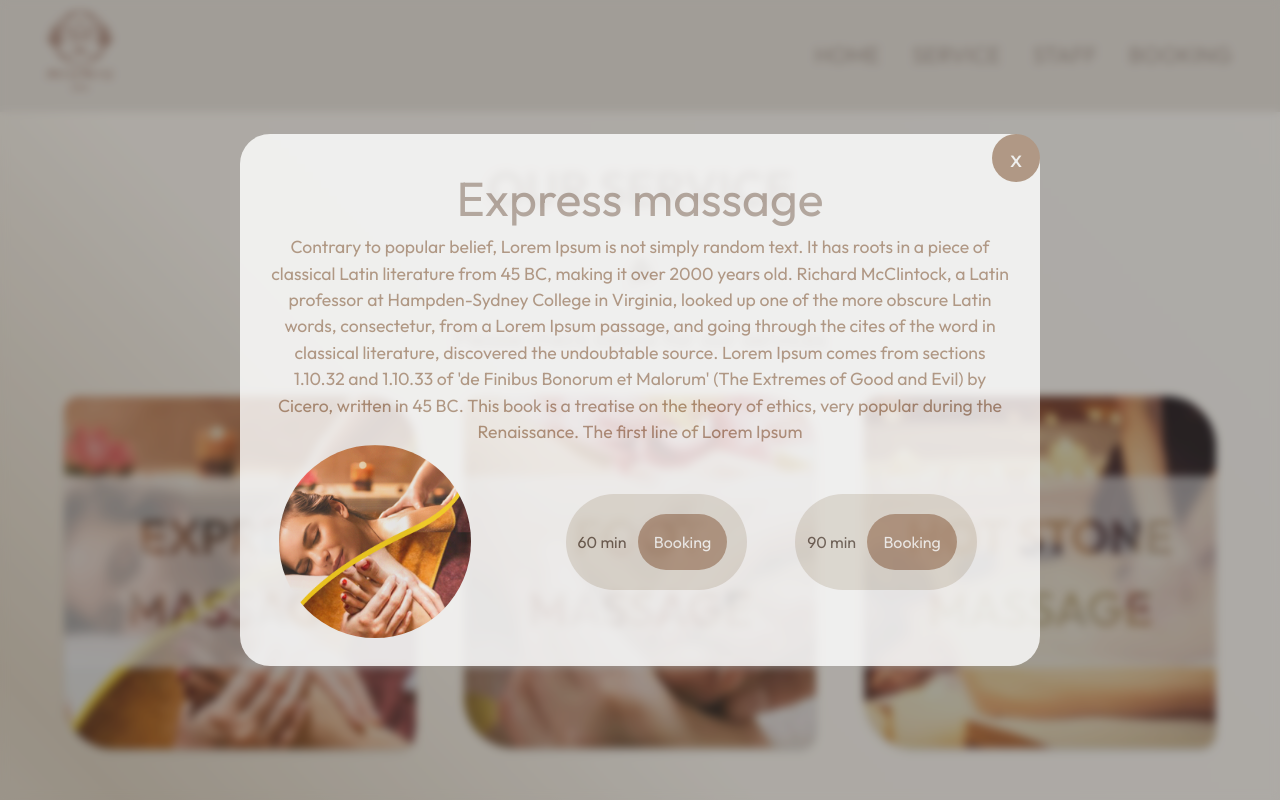
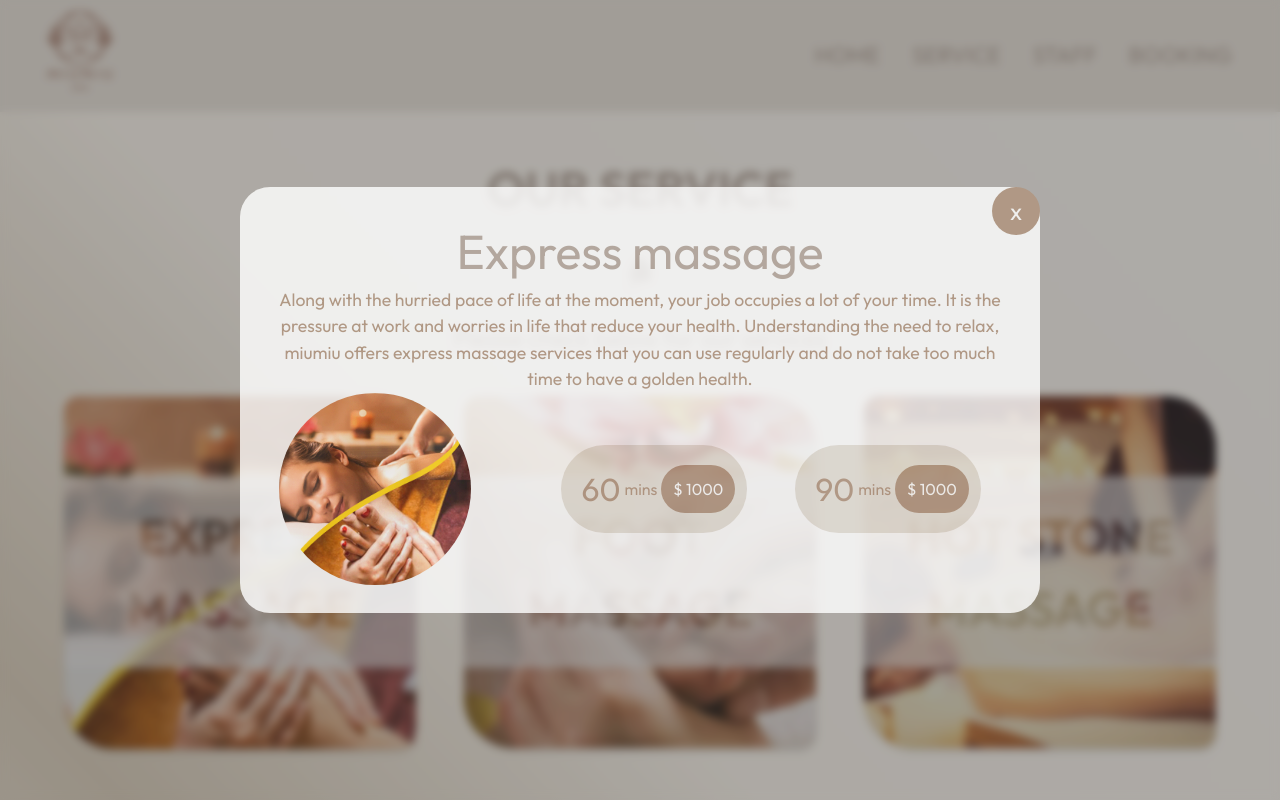
Before and after one commit to HWenSu/booking-system, a React (Vite) app: page /miumiu-spa/services in a window 1280 px wide. Both pictures are taken after a click on the button "EXPRESS MASSAGE". Shown: the top 800 px of the page. Built offline with nearby package versions, Linux system fonts and the light colour scheme.

Commit message:
0817 Update

```diff
--- a/src/components/ServiceModal.jsx
+++ b/src/components/ServiceModal.jsx
@@ -1,27 +1,30 @@
-
-
-const ServiceModal = ({ isOpen, onClose, title, info, imgURL, duration }) => {
+// duration上限為4個
+const ServiceModal = ({ isOpen, onClose, title, description, imgURL, duration, price }) => {
   if (!isOpen) return null;
-
+  // 檢查duration數量(透過env檔拿變數看是否在開發期 再檢查duration數量)
   return (
     <div className="  fixed inset-0 bg-black bg-opacity-30 flex justify-center items-center backdrop-blur-sm z-40">
       <div className="relative bg-white w-[50rem] p-7 rounded-[30px] z-50 animate-fade-in-up opacity-80">
         <h2 className="text-[3rem] text-tertiary">{title}</h2>
-        <p className="text-secondary text-[1.1rem]">{info}</p>
+        <p className="text-secondary text-[1.1rem]">{description}</p>
         <div className="flex items-center justify-around">
           <img
             src={imgURL}
             alt="{title}"
             className="w-[12rem] rounded-full mr-[3rem]"
           />
-          <ul className="flex text-highLight ">
+
+          <ul className="grid grid-cols-2 gap-2 text-secondary">
+
             {duration &&
               duration.map((min) => (
-                <li key={min} className="p-3 bg-primary rounded-full m-6">
-                  {min}{" "}
-                  <button className=" text-white bg-secondary rounded-full p-4  m-2 hover:bounce2">
-                    {" "}
-                    Booking
+                <li key={min} className="flex p-3 bg-primary rounded-full m-5 justify-between items-center">
+                  <div className="flex items-center m-1">
+                  <p className="text-[2rem] m-1">{min}</p>
+                  <p>mins</p>
+                  </div>
+                  <button className="text-white bg-secondary rounded-full p-3 hover:bounce2">
+                   $ {price}
                   </button>
                 </li>
               ))}
--- a/src/pages/Service.jsx
+++ b/src/pages/Service.jsx
@@ -19,18 +19,18 @@ const Service = () => {
   const closeModal = () => setModalOpenIndex(null);
 
   const services = [
-    { item: "Express massage", url: express },
-    { item: "Foot massage", url: foot },
-    { item: "Hot stone massage", url: hotStone },
-    { item: "Ginger oil massage", url: ginger },
-    { item: "Thai massage", url: thai },
-    { item: "Shiatsu massage", url: shiatsu },
+    { item: "Express massage", url: express, price: 1000, duration: [60, 90], description: "Along with the hurried pace of life at the moment, your job occupies a lot of your time. It is the pressure at work and worries in life that reduce your health. Understanding the need to relax, miumiu offers express massage services that you can use regularly and do not take too much time to have a golden health." },
+    { item: "Foot massage", url: foot,  price: 1500, duration: [60, 90], description: "Along with the hurried pace of life at the moment, your job occupies a lot of your time. It is the pressure at work and worries in life that reduce your health. Understanding the need to relax, miumiu offers express massage services that you can use regularly and do not take too much time to have a golden health." },
+    { item: "Hot stone massage", url: hotStone,  price: 1800, duration: [60, 90, 100], description: "Along with the hurried pace of life at the moment, your job occupies a lot of your time. It is the pressure at work and worries in life that reduce your health. Understanding the need to relax, miumiu offers express massage services that you can use regularly and do not take too much time to have a golden health." },
+    { item: "Ginger oil massage", url: ginger,  price: 1300, duration: [60, 90, 100, 200], description: "Along with the hurried pace of life at the moment, your job occupies a lot of your time. It is the pressure at work and worries in life that reduce your health. Understanding the need to relax, miumiu offers express massage services that you can use regularly and do not take too much time to have a golden health." },
+    { item: "Thai massage", url: thai,  price: 1900, duration: [60, 90], description: "Along with the hurried pace of life at the moment, your job occupies a lot of your time. It is the pressure at work and worries in life that reduce your health. Understanding the need to relax, miumiu offers express massage services that you can use regularly and do not take too much time to have a golden health." },
+    { item: "Shiatsu massage", url: shiatsu,  price: 2000, duration: [60], description: "Along with the hurried pace of life at the moment, your job occupies a lot of your time. It is the pressure at work and worries in life that reduce your health. Understanding the need to relax, miumiu offers express massage services that you can use regularly and do not take too much time to have a golden health." },
   ];
 
   return (
     <div className="my-8">
       <div className="my-10">
-        <h2 className="text-tertiary font-semibold text-[3rem]">OUR SERVICE</h2>
+        <h2 className="text-tertiary font-semibold text-[3rem] animate-fade-in-title">OUR SERVICE</h2>
         <FontAwesomeIcon
           icon={faPagelines}
           style={{ color: "#b4a69c" }}
@@ -41,7 +41,7 @@ const Service = () => {
           Please check below for our services
         </p>
       </div>
-      <ul className="grid xl:grid-cols-3 2xl:grid-cols-4 md:grid-cols-2 max-sm:grid-cols-1 gap-12 px-[5vw] pb-[10vh] ">
+      <ul className="grid 2xl:grid-cols-4 md:grid-cols-3 max-sm:grid-cols-1 gap-12 px-[5vw] pb-[10vh] ">
         {services.map((service, index) => (
           <li key={index}>
             <button
@@ -71,10 +71,9 @@ const Service = () => {
                 isOpen={true}
                 onClose={closeModal}
                 title={service.item}
-                info={
-                  "Contrary to popular belief, Lorem Ipsum is not simply random text. It has roots in a piece of classical Latin literature from 45 BC, making it over 2000 years old. Richard McClintock, a Latin professor at Hampden-Sydney College in Virginia, looked up one of the more obscure Latin words, consectetur, from a Lorem Ipsum passage, and going through the cites of the word in classical literature, discovered the undoubtable source. Lorem Ipsum comes from sections 1.10.32 and 1.10.33 of 'de Finibus Bonorum et Malorum' (The Extremes of Good and Evil) by Cicero, written in 45 BC. This book is a treatise on the theory of ethics, very popular during the Renaissance. The first line of Lorem Ipsum"
-                }
-                duration={["60 min", "90 min"]}
+                description={ service.description }
+                duration={service.duration}
+                price={ service.price }
                 imgURL={service.url}
               />
             )}
--- a/src/styles/index.css
+++ b/src/styles/index.css
@@ -4,7 +4,7 @@
 
 @layer base {
   #root {
-  /* max-width: 1980px; */
+  max-width: 1980px;
   margin: 0 auto;
   text-align: center;
   background:linear-gradient(to right top, #f6f0e5, #dacfbe, #f8f3eb, #f8f4ee, #f9f6f1);
--- a/tailwind.config.js
+++ b/tailwind.config.js
@@ -18,6 +18,7 @@ export default {
       },
       animation: {
         "fade-in-up": "fadeInUp 0.5s ease-out",
+        "fade-in-title": "fadeInUp 1s ease-in-out"
       },
     },
   },
```
Also changed, not shown: 2 other files (tests, documents, lock files or other folders).
